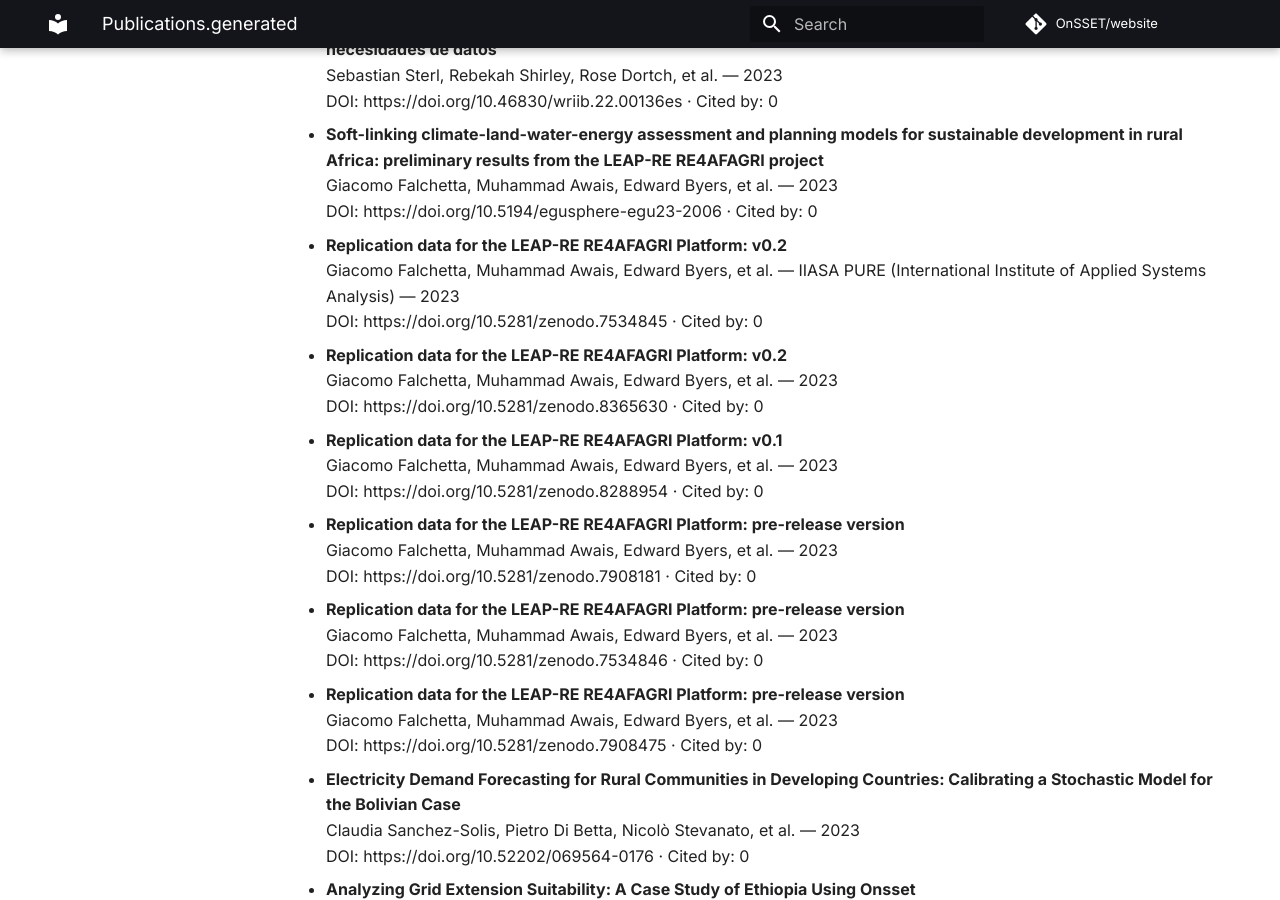
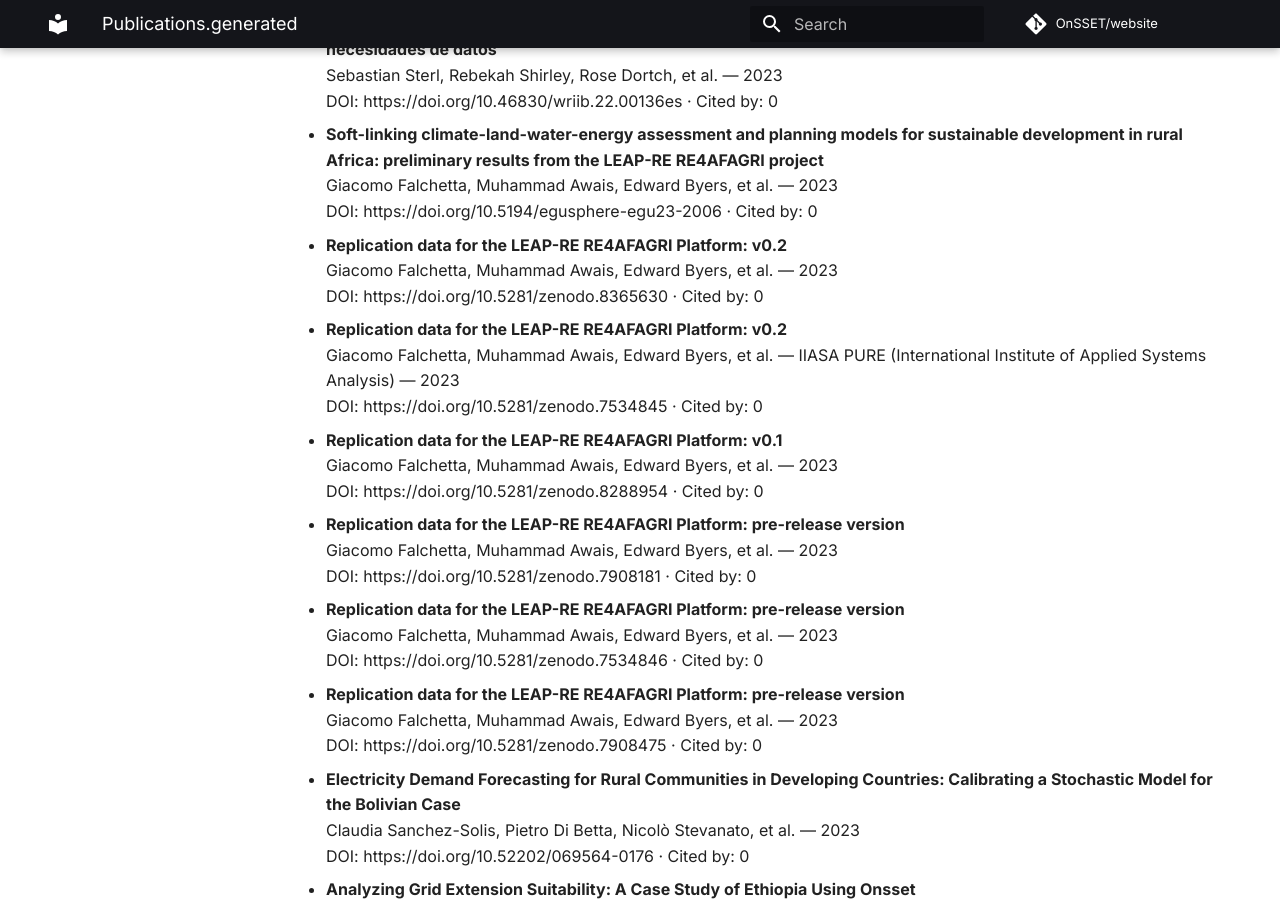
Before and after one commit to OnSSET/website, an MkDocs documentation site: the page built from docs/publications.generated.md, in a window 1280 px wide and 900 px high, scrolled down 9726 px. Built offline with MkDocs 1.6.1 and Material for MkDocs 9.7.7, drawn with Linux system fonts in a browser that asks for light colours; comment, search, counter and statistics services are not loaded; some of the changed text lies outside the part shown.

```diff
--- a/docs/publications.generated.md
+++ b/docs/publications.generated.md
@@ -100,11 +100,11 @@ No results found.
 
 - **GEOSPATIAL ELECTRIFICATION SCENARIO MODELLING FOR ZAMBIA USING ONSSET**
   Brian Siakweenda, Rejoice Mututsa — Zenodo (CERN European Organization for Nuclear Research) — 2026
-  DOI: https://doi.org/10.5281/zenodo.18503219 · Cited by: 0
+  DOI: https://doi.org/10.5281/zenodo.18503220 · Cited by: 0
 
 - **GEOSPATIAL ELECTRIFICATION SCENARIO MODELLING FOR ZAMBIA USING ONSSET**
   Brian Siakweenda, Rejoice Mututsa — Zenodo (CERN European Organization for Nuclear Research) — 2026
-  DOI: https://doi.org/10.5281/zenodo.18503220 · Cited by: 0
+  DOI: https://doi.org/10.5281/zenodo.18503219 · Cited by: 0
 
 - **Final_Ebisa Regasa, Ethiopia(case Oromia using ONSSET)**
   Ebisa Ragasa — Zenodo (CERN European Organization for Nuclear Research) — 2026
@@ -399,12 +399,12 @@ No results found.
   DOI: https://doi.org/10.5194/egusphere-egu23-2006 · Cited by: 0
 
 - **Replication data for the LEAP-RE RE4AFAGRI Platform: v0.2**
+  Giacomo Falchetta, Muhammad Awais, Edward Byers, et al. — 2023
+  DOI: https://doi.org/10.5281/zenodo.8365630 · Cited by: 0
+
+- **Replication data for the LEAP-RE RE4AFAGRI Platform: v0.2**
   Giacomo Falchetta, Muhammad Awais, Edward Byers, et al. — IIASA PURE (International Institute of Applied Systems Analysis) — 2023
   DOI: https://doi.org/10.5281/zenodo.7534845 · Cited by: 0
-
-- **Replication data for the LEAP-RE RE4AFAGRI Platform: v0.2**
-  Giacomo Falchetta, Muhammad Awais, Edward Byers, et al. — 2023
-  DOI: https://doi.org/10.5281/zenodo.8365630 · Cited by: 0
 
 - **Replication data for the LEAP-RE RE4AFAGRI Platform: v0.1**
   Giacomo Falchetta, Muhammad Awais, Edward Byers, et al. — 2023
```
